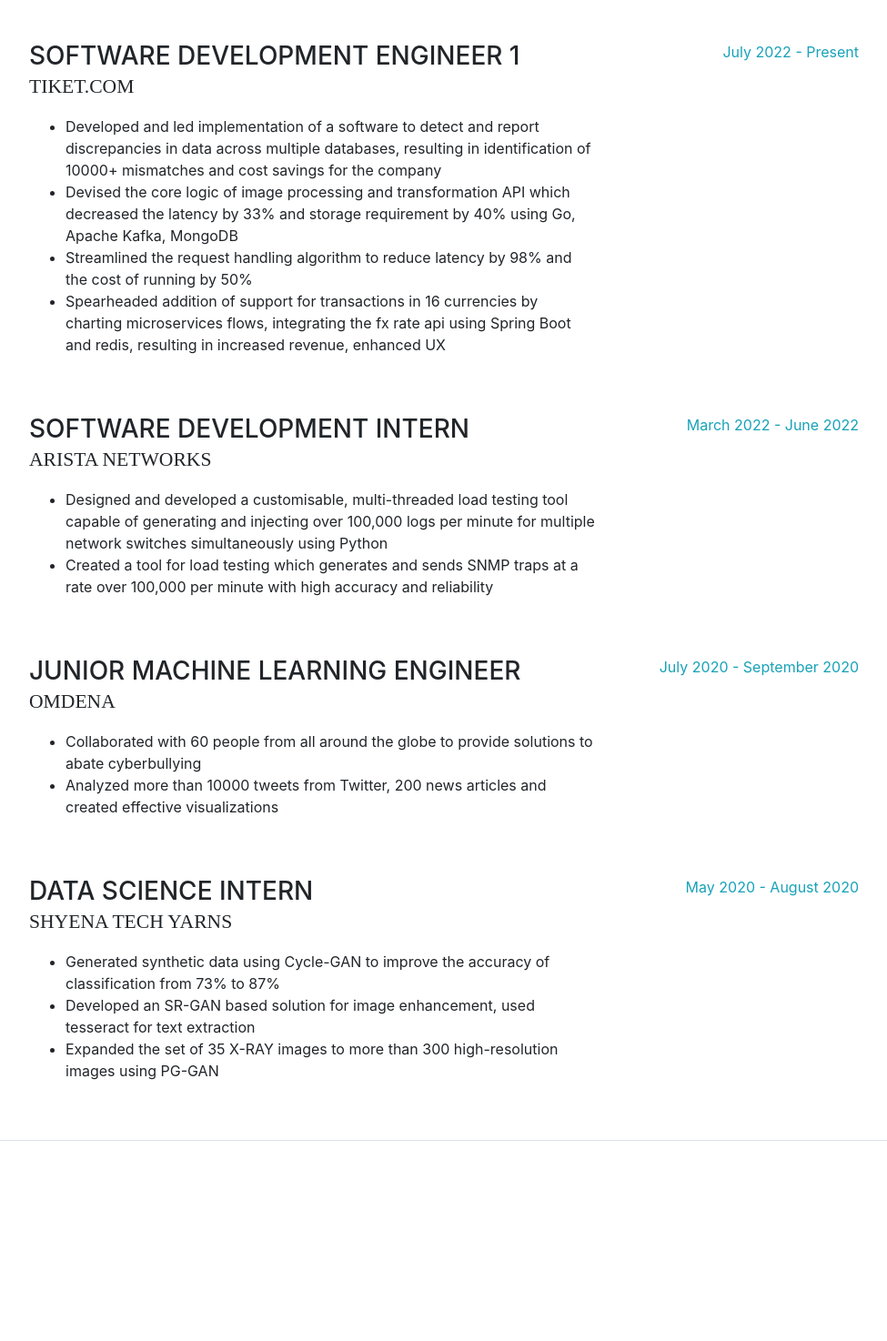
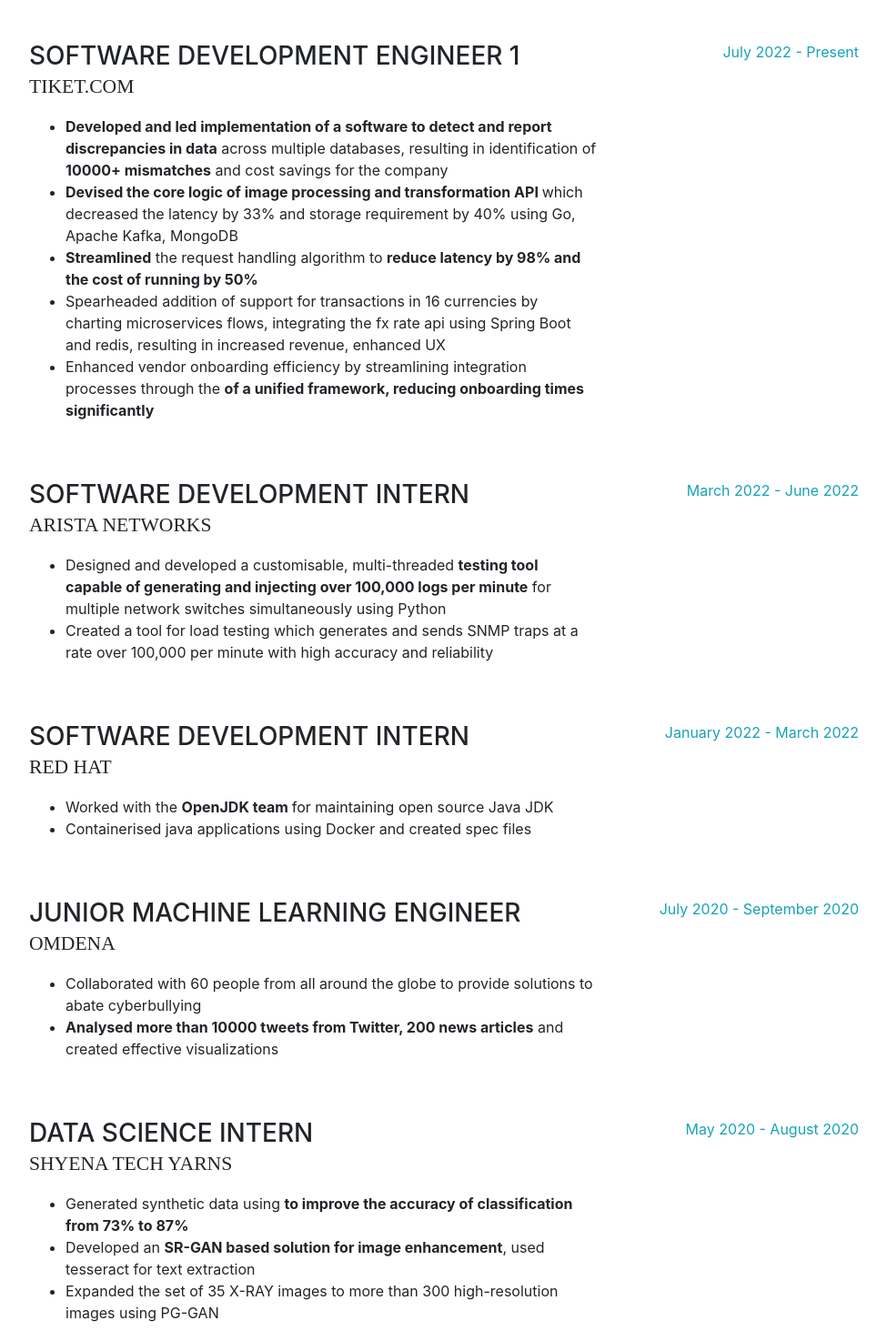
Before and after one commit to Yash-burad/Yash-burad.github.io, a website with bundled scripts: page index.html in a window 1280 px wide. Shown: the part 889-2363 px from the top of the page at 91% size, without its empty margins (288-1263 px from the left). Built offline with nearby package versions, Linux system fonts and the light colour scheme; a web font is replaced by a local one.

Commit message:
Added red hat experience, uc davis, updated experience

```diff
--- a/index.html
+++ b/index.html
@@ -115,10 +115,11 @@
               <h3 class="mb-0">Software Development Engineer 1</h3>
               <div class="subheading mb-3">Tiket.com</div>
               <ul>
-                <li>Developed and led implementation of a software to detect and report discrepancies in data across multiple databases, resulting in identification of 10000+ mismatches and cost savings for the company</li>
-                <li>Devised the core logic of image processing and transformation API which decreased the latency by 33% and storage requirement by 40% using Go, Apache Kafka, MongoDB</li>
-                <li>Streamlined the request handling algorithm to reduce latency by 98% and the cost of running by 50%</li>
+                <li> <strong>Developed and led implementation of a software to detect and report discrepancies in data</strong> across multiple databases, resulting in identification of <strong>10000+ mismatches</strong> and cost savings for the company</li>
+                <li> <strong>Devised the core logic of image processing and transformation API </strong>which decreased the latency by 33% and storage requirement by 40% using Go, Apache Kafka, MongoDB</li>
+                <li><strong>Streamlined</strong> the request handling algorithm to <strong>reduce latency by 98% and the cost of running by 50%</strong></li>
                 <li>Spearheaded addition of support for transactions in 16 currencies by charting microservices flows, integrating the fx rate api using Spring Boot and redis, resulting in increased revenue, enhanced UX</li>
+                <li>Enhanced vendor onboarding efficiency by streamlining integration processes through the <strong> of a unified framework, reducing onboarding times significantly</strong></li>
               </ul>
             </div>
             <div class="resume-date text-md-right">
@@ -131,7 +132,7 @@
               <h3 class="mb-0">Software Development Intern</h3>
               <div class="subheading mb-3">Arista Networks</div>
               <ul>
-                <li>Designed and developed a customisable, multi-threaded load testing tool capable of generating and injecting over 100,000 logs per minute for multiple network switches simultaneously using Python</li>
+                <li>Designed and developed a customisable, multi-threaded <strong> testing tool capable of generating and injecting over 100,000 logs per minute</strong> for multiple network switches simultaneously using Python</li>
                 <li>Created a tool for load testing which generates and sends SNMP traps at a rate over 100,000 per minute with high accuracy and reliability</li>
               </ul>
             </div>
@@ -142,11 +143,25 @@
 
           <div class="resume-item d-flex flex-column flex-md-row mb-5">
             <div class="resume-content mr-auto">
+              <h3 class="mb-0">Software Development Intern</h3>
+              <div class="subheading mb-3">Red Hat</div>
+              <ul>
+                <li>Worked with the <strong>OpenJDK team </strong> for maintaining open source Java JDK</li>
+                <li>Containerised java applications using Docker and created spec files</li>
+              </ul>
+            </div>
+            <div class="resume-date text-md-right">
+              <span class="text-info">January 2022 - March 2022</span>
+            </div>
+          </div>
+
+          <div class="resume-item d-flex flex-column flex-md-row mb-5">
+            <div class="resume-content mr-auto">
               <h3 class="mb-0">Junior Machine Learning Engineer</h3>
               <div class="subheading mb-3">Omdena</div>
               <ul>
                 <li>Collaborated with 60 people from all around the globe to provide solutions to abate cyberbullying</li>
-                <li>Analyzed more than 10000 tweets from Twitter, 200 news articles and created effective visualizations</li>
+                <li><strong>Analysed more than 10000 tweets from Twitter, 200 news articles</strong> and created effective visualizations</li>
               </ul>
             </div>
             <div class="resume-date text-md-right">
@@ -159,8 +174,8 @@
               <h3 class="mb-0">Data Science Intern</h3>
               <div class="subheading mb-3">Shyena Tech Yarns</div>
               <ul>
-                <li>Generated synthetic data using Cycle-GAN to improve the accuracy of classification from 73% to 87%</li>
-                <li>Developed an SR-GAN based solution for image enhancement, used tesseract for text extraction</li>
+                <li>Generated synthetic data using <strong>to improve the accuracy of classification from 73% to 87%</strong></li>
+                <li>Developed an <strong>SR-GAN based solution for image enhancement</strong>, used tesseract for text extraction</li>
                 <li>Expanded the set of 35 X-RAY images to more than 300 high-resolution images using PG-GAN</li>
             </ul>
             </div>
@@ -179,6 +194,18 @@
 
           <div class="resume-item d-flex flex-column flex-md-row mb-5">
             <div class="resume-content mr-auto">
+              <h3 class="mb-0">University of California Davis</h3>
+              <div class="subheading mb-3">Master of Science</div>
+              <div>Computer Science</div>
+              <!--p>Percentage: 94.8</p-->
+            </div>
+            <div class="resume-date text-md-right">
+              <span class="text-info">January 2024 - May 2025</span>
+            </div>
+          </div>
+
+          <div class="resume-item d-flex flex-column flex-md-row mb-5">
+            <div class="resume-content mr-auto">
               <h3 class="mb-0">University of Pune</h3>
               <div class="subheading mb-3">Bachelor of Engineering</div>
               <div>Information Technology with minors in AI</div>
@@ -189,17 +216,6 @@
             </div>
           </div>
 
-          <!--div class="resume-item d-flex flex-column flex-md-row mb-5">
-            <div class="resume-content mr-auto">
-              <h3 class="mb-0">Hutchings High School and Junior College</h3>
-              <div class="subheading mb-3">High School</div>
-              <div>ICSE</div>
-              <p>Percentage: 94.8</p>
-            </div>
-            <div class="resume-date text-md-right">
-              <span class="text-primary">June 2005 - May 2016</span>
-            </div>
-          </div-->
 
         </div>
       </section>
```
